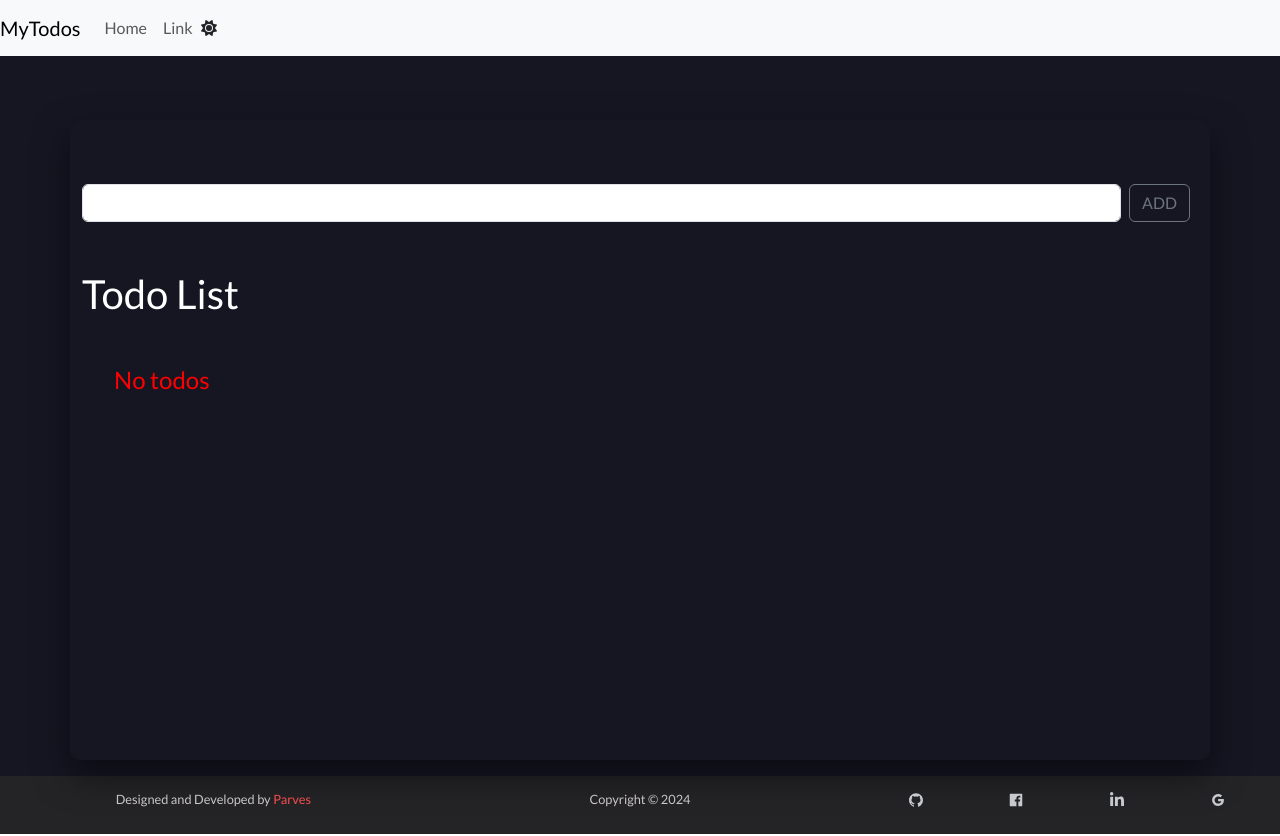
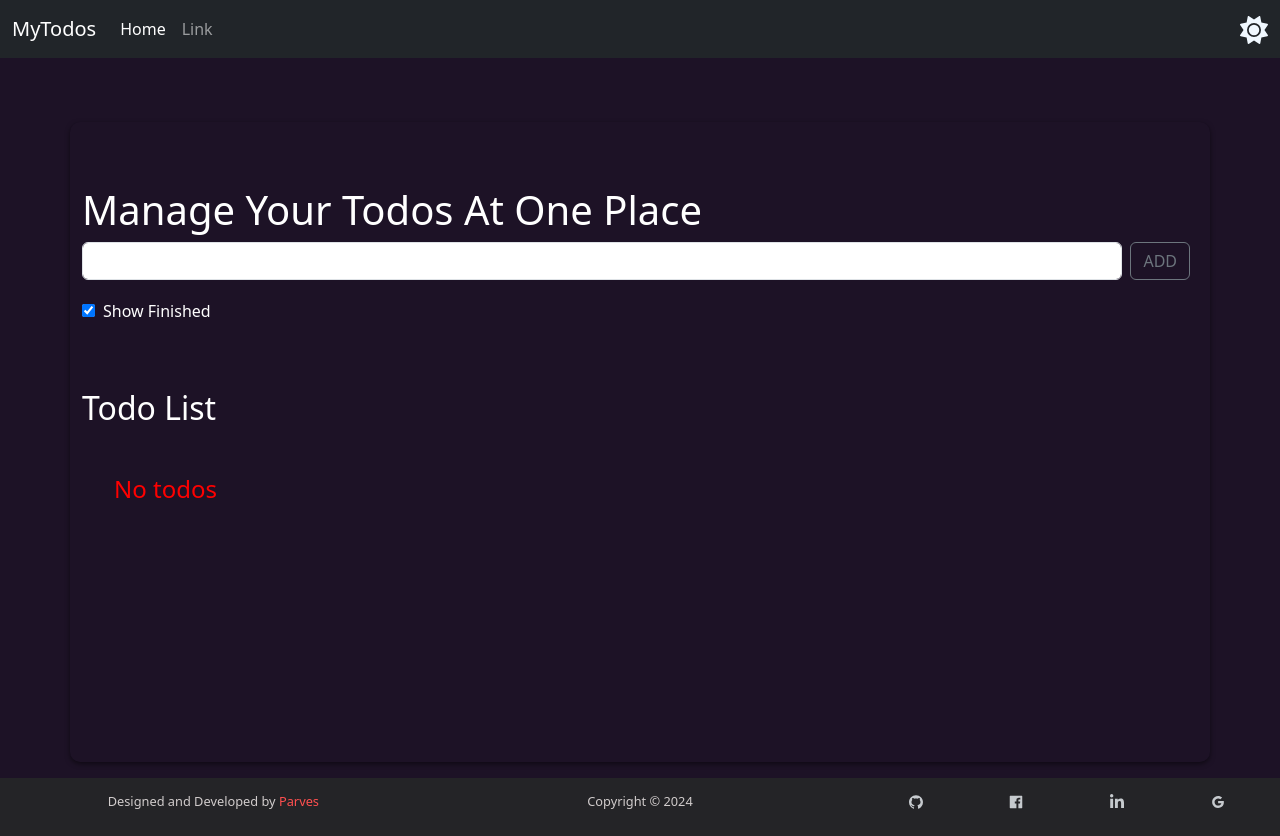
Before and after one commit to MDPerrfan/MyTodos-React, a React (Vite) app: page / in a window 1280 px wide. Built offline with nearby package versions, Linux system fonts and the light colour scheme.

Commit message:
Added Saving mechanism and edited style

```diff
--- a/package.json
+++ b/package.json
@@ -27,6 +27,7 @@
     "eslint-plugin-react": "^7.34.1",
     "eslint-plugin-react-hooks": "^4.6.0",
     "eslint-plugin-react-refresh": "^0.4.6",
+    "sass": "^1.77.1",
     "vite": "^5.2.0"
   }
 }
--- a/src/App.jsx
+++ b/src/App.jsx
@@ -10,7 +10,7 @@ function App() {
   };
   return (
     <>
-    <div className="app-body">
+    <div className={`${isBlackTheme ? 'black-theme' : 'white-theme'}`}>
     <Navbar isBlackTheme={isBlackTheme} toggleTheme={toggleTheme}/>
     <Todo isBlackTheme={isBlackTheme}/>
     <Footer/>
--- a/src/Componenst/Navbar.jsx
+++ b/src/Componenst/Navbar.jsx
@@ -4,22 +4,26 @@ import { faSun, faMoon } from '@fortawesome/free-solid-svg-icons';
 export default function Navbar(props) {
   return (
     <div>
-      <nav className="navbar navbar-expand-lg navbar-light bg-light">
+      <nav className="navbar navbar-expand-lg navbar-dark bg-dark">
+        <div className="container-fluid">
           <a className="navbar-brand" href="#">MyTodos</a>
-        <button className="navbar-toggler" type="button" data-toggle="collapse" data-target="#navbarSupportedContent" aria-controls="navbarSupportedContent" aria-expanded="false" aria-label="Toggle navigation">
+          <button className="navbar-toggler" type="button" data-bs-toggle="collapse" data-bs-target="#navbarSupportedContent" aria-controls="navbarSupportedContent" aria-expanded="false" aria-label="Toggle navigation">
             <span className="navbar-toggler-icon"></span>
           </button>
           <div className="collapse navbar-collapse" id="navbarSupportedContent">
-          <ul className="navbar-nav mr-auto">
-            <li className="nav-item active">
-              <a className="nav-link" href="#">Home <span className="sr-only">(current)</span></a>
+            <ul className="navbar-nav me-auto mb-2 mb-lg-0">
+              <li className="nav-item">
+                <a className="nav-link active" aria-current="page" href="#">Home</a>
               </li>
               <li className="nav-item">
                 <a className="nav-link" href="#">Link</a>
               </li>
             </ul>
+            <form className="d-flex fs-3" role="search">
               <div id="switch" onClick={props.toggleTheme}>
                 {props.isBlackTheme ? <FontAwesomeIcon icon={faSun} /> : <FontAwesomeIcon icon={faMoon} />}
+              </div>
+            </form>
           </div>
         </div>
       </nav>
--- a/src/Componenst/Todo.jsx
+++ b/src/Componenst/Todo.jsx
@@ -1,9 +1,26 @@
-import React, { useState } from 'react';
+import React, { useState,useEffect } from 'react';
 import { v4 as uuidv4 } from 'uuid';
 function Todo(props) {
   const [todos, setTodos] = useState([]);
   const [inputValue, setInputValue] = useState('');
+  const [showFinished, setshowFinished] = useState(true)
 
+  useEffect(() => {
+    let todoString = localStorage.getItem("todos")
+    if(todoString){
+      let todos = JSON.parse(localStorage.getItem("todos"))
+      setTodos(todos)
+    }
+  }, [])
+
+
+  const saveToLS = (params) => {
+    localStorage.setItem("todos", JSON.stringify(todos))
+  }
+
+  const toggleFinished = (e) => {
+    setshowFinished(!showFinished)
+  }
   const handleOnChange = event => {
     setInputValue(event.target.value);
   };
@@ -18,10 +35,12 @@ function Todo(props) {
       setTodos([...todos, newTodo]);
     }
     setInputValue('');
+    saveToLS()
   };
 
   const handleDelete = (id) => {
     setTodos(todos.filter(todo => todo.id !== id));
+    saveToLS()
   };
 
   const handleEdit = (id) => {
@@ -29,6 +48,7 @@ function Todo(props) {
     setInputValue(editedTodo.task);
     let newTodos = todos.filter(item => item.id !== id);
     setTodos(newTodos);
+    saveToLS()
   };
 
   const handleCheckbox = (id) => {
@@ -36,9 +56,11 @@ function Todo(props) {
     let newTodos = [...todos];
     newTodos[index].isCompleted = !newTodos[index].isCompleted;
     setTodos(newTodos);
+    saveToLS()
   };
   return (
     <div className={`container todo-section ${props.isBlackTheme ? 'black-theme' : 'white-theme'}`}>
+      <h1>Manage Your Todos At One Place</h1>
       <div className="d-flex">
         <input
           type="text"
@@ -56,7 +78,9 @@ function Todo(props) {
           ADD
         </button>
       </div>
-      <h1 className="my-5">Todo List</h1>
+      <input className='my-4' id='show' onChange={toggleFinished} type="checkbox" checked={showFinished} />
+      <label className='mx-2' htmlFor="show">Show Finished</label>
+      <h2 className="my-5">Todo List</h2>
       <ul style={{ listStyleType: "none" }}>
         {todos.length === 0 ? (
           <div className="">
--- a/src/Style.css
+++ b/src/Style.css
@@ -1,18 +1,21 @@
+@import url('https://fonts.googleapis.com/css2?family=Lato:wght@400;700&display=swap');
 .todo-section {
     color: rgb(235, 235, 235);
     min-height: 80vh;
     padding-top: 4rem;
-    /* border: 1px solid; */
     margin-top: 4rem;
     margin-bottom: 1rem;
     border-radius: 1rem;
-    /*    width: 350px;
-    height: 500px; */
-    box-shadow: 0 15px 35px rgba(0, 0, 0, 0.5);
+    box-shadow: 0 2px 5px rgba(0, 0, 0, 0.5);
     border-radius: 10px;
     background: rgba(255, 255, 255, 0.05);
     backdrop-filter: blur(10px);
     overflow: hidden;
+    font-style: "Lato";
+}
+
+.container-fluid {
+    color: aliceblue!important;
 }
 
 .coral {
@@ -67,3 +70,15 @@
 .social-icons a {
     color: rgb(198, 202, 206)!important;
 }
+
+.black-theme {
+    /* Black theme styles */
+    background-color: #1d1226;
+    color: #ffffff;
+}
+
+.white-theme {
+    /* White theme styles */
+    background-color: #fcf1ff;
+    color: #000000;
+}
--- a/src/index.css
+++ b/src/index.css
@@ -4,23 +4,3 @@
     padding: 0;
     box-sizing: border-box;
 }
-
-.app-body {
-    background: #161623;
-    background-size: 400% 400%;
-    animation: gradient 15s ease infinite;
-    height: 100vh;
-    font-family: 'Lato', sans-serif;
-}
-
-.black-theme {
-    /* Black theme styles */
-    background-color: #161623;
-    color: #ffffff;
-}
-
-.white-theme {
-    /* White theme styles */
-    background-color: #ffffff;
-    color: #000000;
-}
```
Also changed, not shown: 1 other file (tests, documents, lock files or other folders). Lines whose indentation alone changed are shown as unchanged.
